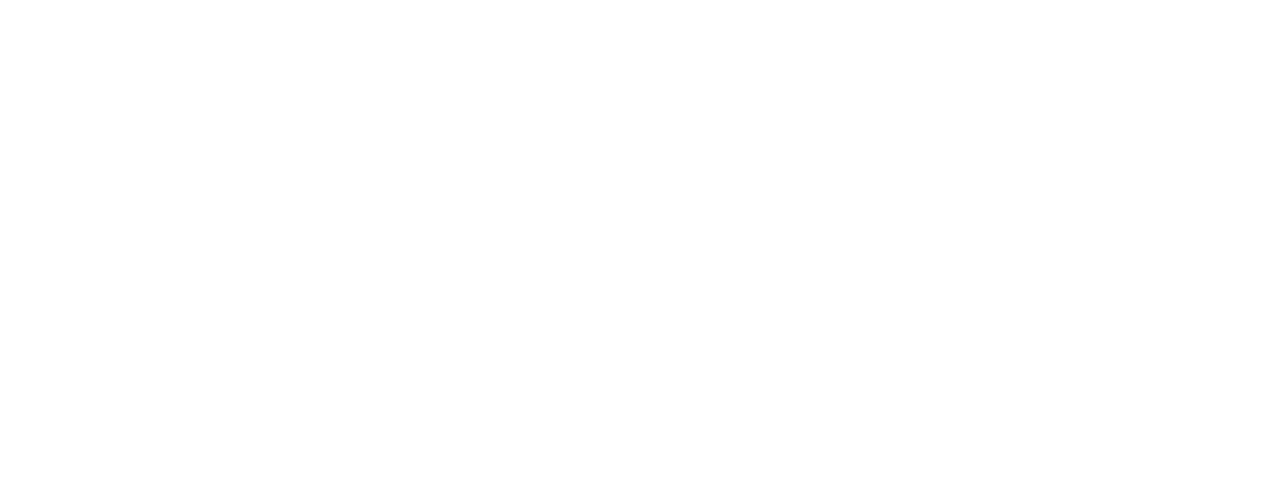
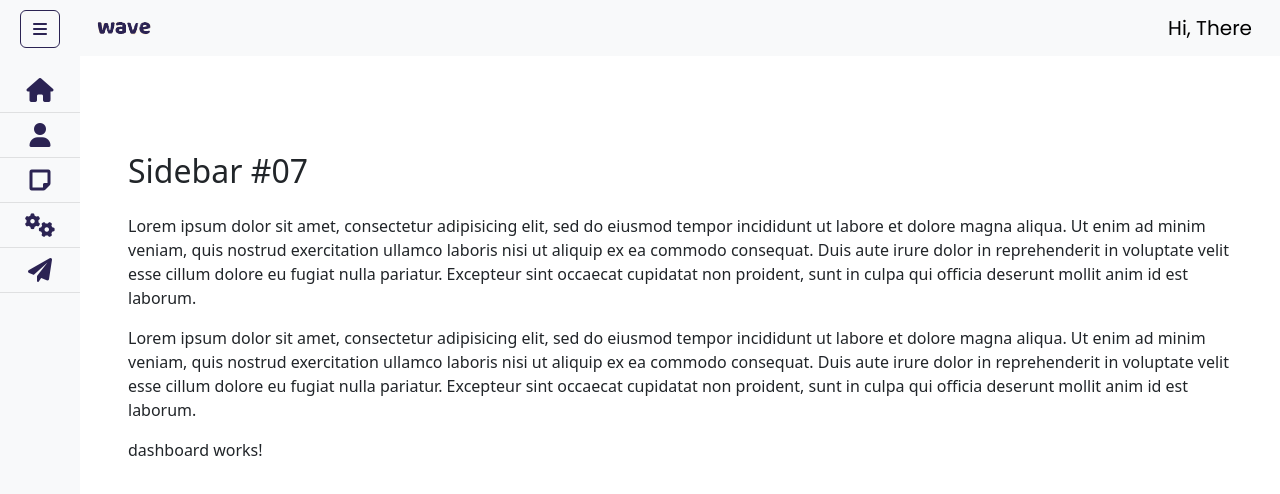
Before and after one commit to Leonardo1065a/components, an Angular app: page /dashboard in a window 1280 px wide. Before the commit this address led to /. Shown: the top 494 px of the page. Built offline with nearby package versions, Linux system fonts and the light colour scheme.

Commit message:
create dashboard module

```diff
--- a/src/app/app-routing.module.ts
+++ b/src/app/app-routing.module.ts
@@ -6,6 +6,20 @@
   {
     path: '',
     component: FullComponent,
+    children: [
+      {
+        path: '',
+        redirectTo: '/dashboard',
+        pathMatch: 'full',
+      },
+      {
+        path: 'dashboard',
+        loadChildren: () =>
+          import('./modules/dashboard/dashboard.module').then(
+            (m) => m.DashboardModule
+          ),
+      },
+    ],
   },
 ];
 
--- /dev/null
+++ b/src/app/modules/dashboard/dashboard.component.html
@@ -0,0 +1 @@
+<p>dashboard works!</p>
--- /dev/null
+++ b/src/app/modules/dashboard/dashboard.routing.module.ts
@@ -0,0 +1,11 @@
+import { NgModule } from '@angular/core';
+import { RouterModule, Routes } from '@angular/router';
+import { DashboardComponent } from './dashboard.component';
+
+const routes: Routes = [{ path: '', component: DashboardComponent }];
+
+@NgModule({
+  imports: [RouterModule.forChild(routes)],
+  exports: [RouterModule],
+})
+export class DashboardRoutingModule {}
```
Also changed, not shown: src/app/modules/dashboard/dashboard.component.ts (added, +10 -0 lines), src/app/modules/dashboard/dashboard.module.ts (added, +10 -0 lines), src/app/modules/dashboard/dashboard.component.scss (added).
